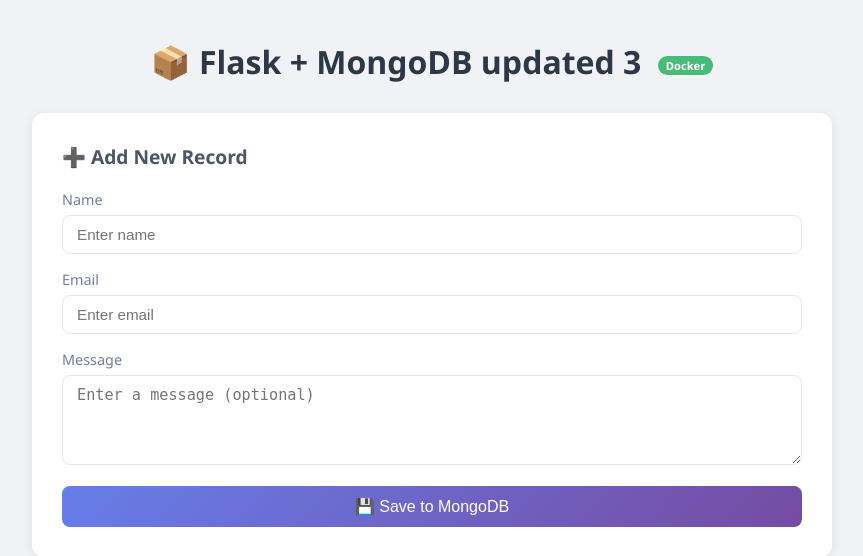
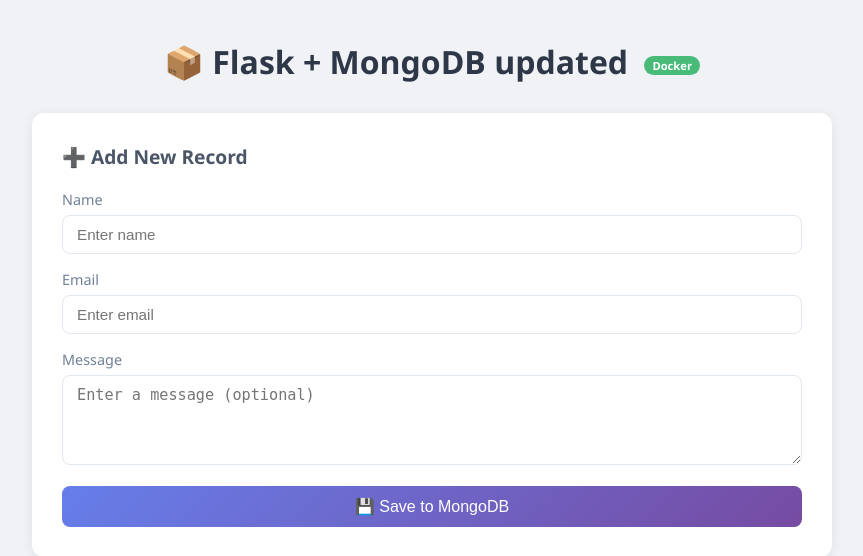
Before and after one commit to nobya07/two-tire-webapp-flask-mongo, a Flask app: page / in a window 1280 px wide. Shown: the top 556 px of the page, without its empty margins (208-1071 px from the left). Run offline with Flask 3, Linux system fonts and the light colour scheme; data that the repository does not hold is empty.

Commit message:
test auto trigger

```diff
--- a/templates/index.html
+++ b/templates/index.html
@@ -105,7 +105,7 @@
 </head>
 <body>
   <div class="container">
-    <h1>📦 Flask + MongoDB updated 3 <span class="badge">Docker</span></h1>
+    <h1>📦 Flask + MongoDB updated  <span class="badge">Docker</span></h1>
 
     <!-- Input Form -->
     <div class="card">
```
